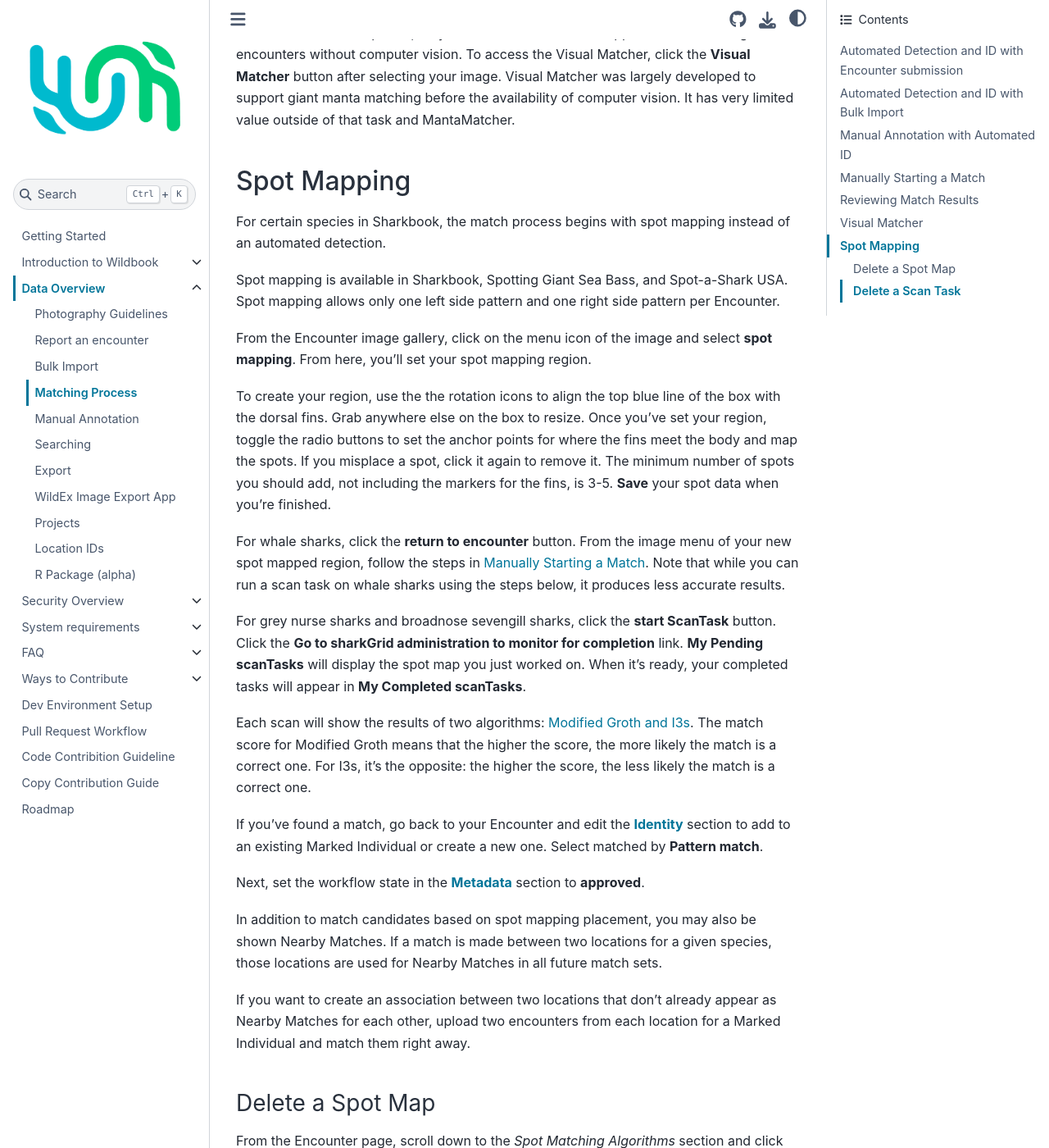
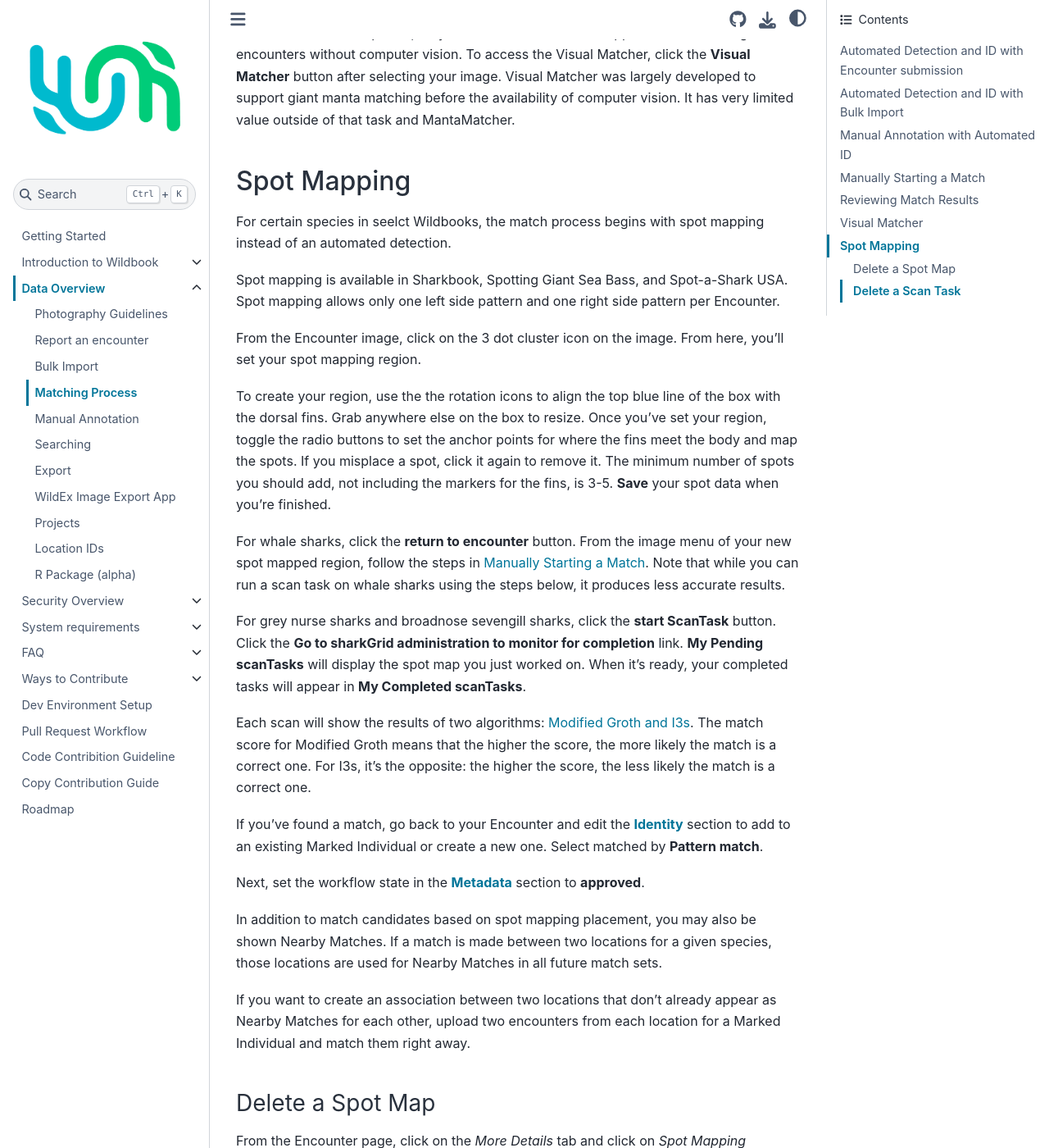
Before and after one commit to WildMeOrg/wildbook-docs, a Sphinx documentation site: the page built from docs/data/matching-process.md, in a window 1280 px wide and 1400 px high, scrolled down 6182 px. Shown: the whole window at 82% size. Built offline with Sphinx 7.4.7 and the Sphinx Book theme 1.1.4, drawn with Linux system fonts in a browser that asks for light colours; some of the changed text lies outside the part shown.

Commit message:
Update matching-process.md
Updated spot mapping instructions.

```diff
--- a/docs/data/matching-process.md
+++ b/docs/data/matching-process.md
@@ -110,11 +110,11 @@
 
 ## Spot Mapping
 
-For certain species in Sharkbook, the match process begins with spot mapping instead of an automated detection.
+For certain species in seelct Wildbooks, the match process begins with spot mapping instead of an automated detection.
 
 Spot mapping is available in Sharkbook, Spotting Giant Sea Bass, and Spot-a-Shark USA. Spot mapping allows only one left side pattern and one right side pattern per Encounter.
 
-From the Encounter image gallery, click on the menu icon of the image and select **spot mapping**. From here, you'll set your spot mapping region.
+From the Encounter image, click on the 3 dot cluster icon on the image. From here, you'll set your spot mapping region.
 
 To create your region, use the the rotation icons to align the top blue line of the box with the dorsal fins. Grab anywhere else on the box to resize. Once you've set your region, toggle the radio buttons to set the anchor points for where the fins meet the body and map the spots. If you misplace a spot, click it again to remove it. The minimum number of spots you should add, not including the markers for the fins, is 3-5. **Save** your spot data when you're finished.
 
@@ -134,7 +134,7 @@
 
 ### Delete a Spot Map
 
-From the Encounter page, scroll down to the *Spot Matching Algorithms* section and click on the *Remove spots* link beneath the side you want the spots removed.
+From the Encounter page, click on the *More Details* tab and click on *Spot Mapping Algorithms* in the side navigation. Click the **-** icon next to the spots you want removed.
 
 ### Delete a Scan Task
 
```
